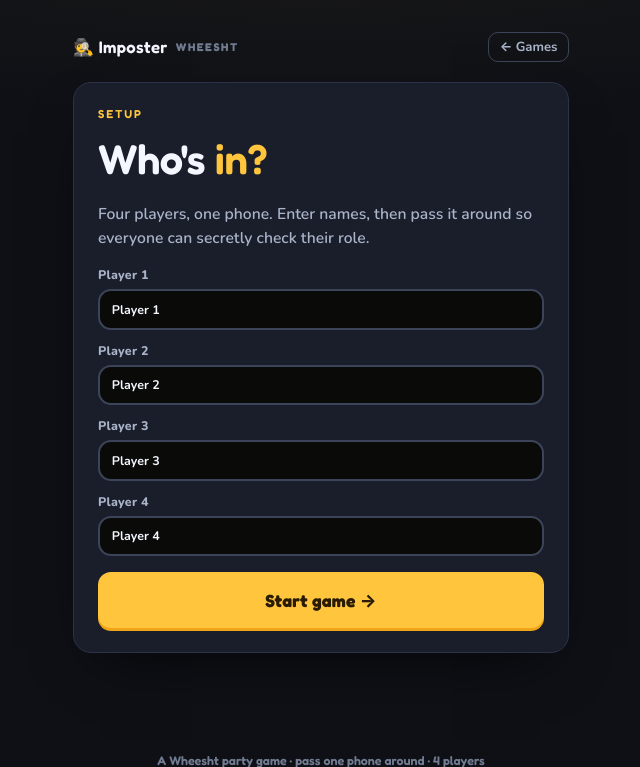
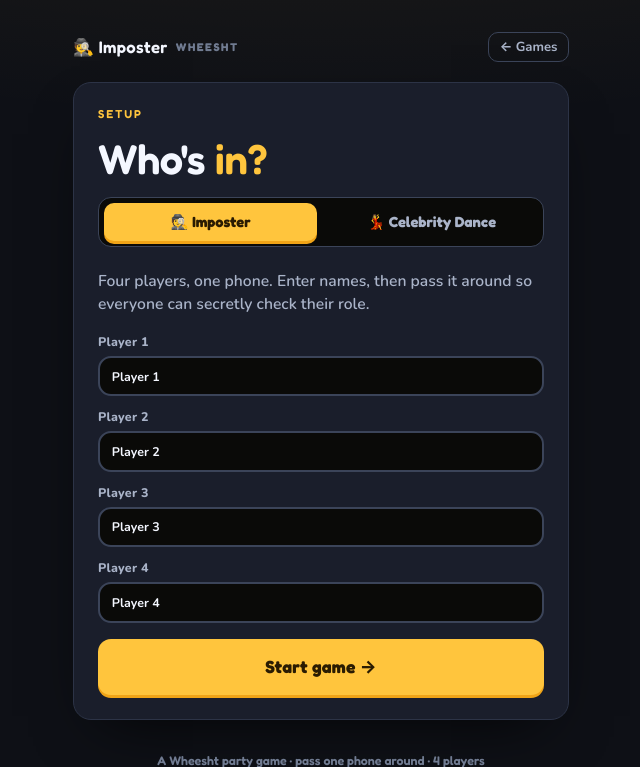
Before and after one commit to matthewjmortimer11/WC-Sweepstake, a FastAPI app: page /imposter in a window 1280 px wide. Shown: the top 767 px of the page, without its empty margins (319-959 px from the left). Run offline with FastAPI, Linux system fonts and the light colour scheme; data that the repository does not hold is empty; parts of the project's set-up code (start-up, migrations or seed data) failed here and were passed over.

Commit message:
Imposter: add Celebrity Dance mode
A second mode for the local-only /imposter game, chosen on the setup
screen (🕵️ Imposter / 💃 Celebrity Dance).

Celebrity Dance: three players are dealt the same celebrity, one player
gets a different one. Each player privately checks their own celeb (same
reveal look for everyone, so you never know if yours is the odd one),
then dances like them — accent/impression optional, mainly dance — and
the group spots the odd one out. A "Reveal the odd one out" button shows
who was different (and both celebs) once everyone has looked.

- ~37 recognisable, family-friendly celebs shipped with the page.
- New round reshuffles the odd player and redeals fresh celebs; Edit
  names returns to setup. Classic Imposter unchanged ("Hide role" kept).
- Still fully local-only (no backend/API); names/celebs via textContent.

Tests: assert Celebrity Dance markers; full suite 132 passed.

Co-Authored-By: Claude Opus 4.8 <noreply@anthropic.com>
Claude-Session: https://claude.ai/code/session_01KhYnHTk8ydA6gNfBk9fZsq

```diff
--- a/templates/imposter.html
+++ b/templates/imposter.html
@@ -74,7 +74,23 @@
       padding:.3em .6em;border-radius:var(--radius);width:100%}
     .role.imposter{color:#fff;background:linear-gradient(180deg,var(--imposter),var(--imposter-deep))}
     .role.safe{color:var(--safe-deep);background:rgba(33,212,207,.14);border:2px solid var(--safe)}
+    .role.celeb{color:var(--accent-ink);background:linear-gradient(180deg,var(--accent),var(--accent-2));
+      font-size:clamp(1.7rem,8.5vw,2.8rem);line-height:1.1}
+    .role-cap{letter-spacing:.14em;text-transform:uppercase;font-weight:800}
     .role-sub{color:var(--ink-2);font-size:.95rem;line-height:1.5;margin:0;max-width:34ch}
+    /* Mode selector */
+    .modes{display:flex;gap:8px;background:#0a0a08;border:1.5px solid var(--line-strong);
+      border-radius:var(--radius-sm);padding:5px}
+    .mode-opt{flex:1;appearance:none;border:0;background:transparent;color:var(--ink-2);cursor:pointer;
+      font:inherit;font-weight:800;font-family:var(--head);padding:.7em .6em;border-radius:10px;
+      transition:.14s var(--ease);font-size:.92rem}
+    .mode-opt.on{background:var(--accent);color:var(--accent-ink);box-shadow:0 3px 0 var(--accent-2)}
+    .mode-opt:focus-visible{outline:none;box-shadow:0 0 0 3px var(--bg),0 0 0 6px var(--accent)}
+    /* Reveal-the-answer box (celebrity mode) */
+    .answer{background:var(--panel-2);border:1px solid var(--line);border-radius:var(--radius-sm);
+      padding:14px 16px;text-align:center;display:grid;gap:4px}
+    .answer__line{margin:0;line-height:1.5}
+    .answer__line b{color:var(--accent)}
     .foot{margin-top:auto;text-align:center;color:var(--ink-3);font-size:.78rem;font-family:var(--head);font-weight:600}
     @media (prefers-reduced-motion:reduce){*{transition-duration:.05ms!important}}
   </style>
@@ -97,11 +113,39 @@
     // ── client-side state (the useState equivalent) ──────────────────────────
     const state = {
       screen: "setup",                 // setup | select | reveal
+      mode: "classic",                 // classic | celebrity
       names: ["Player 1", "Player 2", "Player 3", "Player 4"],
-      imposter: -1,                    // index of the imposter
+      imposter: -1,                    // index of the imposter / odd-one-out
+      celebs: [],                      // celebrity mode: a name per player
+      commonCeleb: "",                 // the celeb three players share
+      oddCeleb: "",                    // the different celeb the odd one gets
+      revealAnswer: false,             // celebrity mode: show who was different
       viewed: [],                      // indices that have peeked this round
       current: -1,                     // index being revealed
     };
+
+    // Recognisable, fun-to-dance celebrities (kept family-friendly).
+    const CELEBS = [
+      "Beyoncé", "Michael Jackson", "Freddie Mercury", "Elvis Presley",
+      "Lady Gaga", "Mick Jagger", "Tina Turner", "Madonna", "Prince",
+      "Bruno Mars", "Rihanna", "Dua Lipa", "Harry Styles", "Taylor Swift",
+      "Britney Spears", "James Brown", "Shakira", "Elton John", "Dolly Parton",
+      "Stevie Wonder", "Lizzo", "Usher", "Justin Timberlake", "Adele",
+      "Cardi B", "Snoop Dogg", "Billie Eilish", "Ariana Grande", "Post Malone",
+      "Gordon Ramsay", "David Attenborough", "Mr Bean", "Austin Powers",
+      "Napoleon Dynamite", "Borat", "Forrest Gump", "Jack Sparrow",
+    ];
+    const pick = (arr) => arr[Math.floor(Math.random() * arr.length)];
+
+    function dealCelebs(oddIndex) {
+      // Two distinct celebs: three players share one, the odd one gets the other.
+      const common = pick(CELEBS);
+      let odd = common;
+      while (odd === common) odd = pick(CELEBS);
+      state.commonCeleb = common;
+      state.oddCeleb = odd;
+      state.celebs = state.names.map((_, i) => (i === oddIndex ? odd : common));
+    }
 
     const el = (tag, attrs = {}, kids = []) => {
       const n = document.createElement(tag);
@@ -116,19 +160,23 @@
     };
 
     function startGame() {
-      // Randomly assign exactly one imposter; the other three are NOT IMPOSTER.
+      // Randomly pick the odd-one-out (imposter / different celeb).
       state.imposter = Math.floor(Math.random() * 4);
+      if (state.mode === "celebrity") dealCelebs(state.imposter);
       state.viewed = [];
+      state.revealAnswer = false;
       state.screen = "select";
       render();
     }
 
     function newRound() {
-      // Reshuffle the imposter, keep the same names.
+      // Reshuffle the odd-one-out (a different player each round) — keep names.
       const prev = state.imposter;
       do { state.imposter = Math.floor(Math.random() * 4); }
-      while (state.imposter === prev);     // a different player each round (4 players)
+      while (state.imposter === prev);
+      if (state.mode === "celebrity") dealCelebs(state.imposter);
       state.viewed = [];
+      state.revealAnswer = false;
       state.screen = "select";
       render();
     }
@@ -145,10 +193,24 @@
           }),
         ])
       );
+      const modeBtn = (id, label) => el("button", {
+        class: "mode-opt" + (state.mode === id ? " on" : ""),
+        "aria-pressed": state.mode === id ? "true" : "false",
+        onclick: () => { state.mode = id; render(); },
+      }, [el("span", { text: label })]);
+
+      const lede = state.mode === "celebrity"
+        ? "Four players, one phone. Everyone gets the same celebrity — except one. Check yours, then dance like them (accent or impression optional, but mainly dance). Spot the odd one out."
+        : "Four players, one phone. Enter names, then pass it around so everyone can secretly check their role.";
+
       return el("div", { class: "panel" }, [
         el("span", { class: "eyebrow", text: "Setup" }),
         el("h1", {}, [document.createTextNode("Who's "), el("span", { class: "em", text: "in?" })]),
-        el("p", { class: "lede", text: "Four players, one phone. Enter names, then pass it around so everyone can secretly check their role." }),
+        el("div", { class: "modes", role: "group", "aria-label": "Game mode" }, [
+          modeBtn("classic", "🕵️ Imposter"),
+          modeBtn("celebrity", "💃 Celebrity Dance"),
+        ]),
+        el("p", { class: "lede", text: lede }),
         el("div", { class: "names" }, inputs),
         el("button", {
           class: "btn btn--primary btn--lg btn--block", text: "Start game →",
@@ -175,11 +237,35 @@
           ]);
         })
       );
+      const celeb = state.mode === "celebrity";
+      const readyNote = celeb
+        ? "Everyone's seen their star. Dance! Then vote for the odd one out."
+        : "Everyone's seen their role. Time to find the imposter.";
+
+      // Celebrity mode lets the group reveal who had the different celeb.
+      let answer = null;
+      if (celeb && state.revealAnswer) {
+        answer = el("div", { class: "answer" }, [
+          el("p", { class: "answer__line" }, [
+            el("b", { text: state.names[state.imposter] }),
+            document.createTextNode(" was the odd one out — they had "),
+            el("b", { text: state.oddCeleb }),
+            document.createTextNode("."),
+          ]),
+          el("p", { class: "answer__line tiny muted", text: "Everyone else: " + state.commonCeleb + "." }),
+        ]);
+      }
+
       return el("div", { class: "panel" }, [
         el("span", { class: "eyebrow", text: "Pass the phone" }),
         el("p", { class: "note", text: "Only click your own name. No peeking." }),
         grid,
-        allViewed ? el("p", { class: "note", text: "Everyone's seen their role. Time to find the imposter." }) : null,
+        allViewed ? el("p", { class: "note", text: readyNote }) : null,
+        answer,
+        (celeb && allViewed && !state.revealAnswer)
+          ? el("button", { class: "btn btn--block", text: "Reveal the odd one out",
+              onclick: () => { state.revealAnswer = true; render(); } })
+          : null,
         el("div", { class: "row" }, [
           el("button", { class: "btn btn--ghost", text: "New round", onclick: newRound }),
           el("button", { class: "btn btn--ghost", text: "Edit names", onclick: () => { state.screen = "setup"; render(); } }),
@@ -189,6 +275,31 @@
 
     function revealScreen() {
       const i = state.current;
+      const hideBtn = el("button", {
+        class: "btn btn--primary btn--lg btn--block",
+        text: state.mode === "celebrity" ? "Hide" : "Hide role",
+        onclick: () => {
+          if (!state.viewed.includes(i)) state.viewed.push(i);
+          state.current = -1;
+          state.screen = "select";
+          render();
+        },
+      });
+
+      if (state.mode === "celebrity") {
+        // Same look for everyone — you only see your own celeb, never whether
+        // it's the shared one or the odd one. That's the whole game.
+        return el("div", { class: "panel" }, [
+          el("div", { class: "reveal" }, [
+            el("span", { class: "who", text: state.names[i] }),
+            el("span", { class: "role-cap tiny muted", text: "Your celebrity" }),
+            el("div", { class: "role celeb", text: state.celebs[i] }),
+            el("p", { class: "role-sub", text: "Dance like them. Accent or impression optional — but mainly dance." }),
+            hideBtn,
+          ]),
+        ]);
+      }
+
       const isImposter = i === state.imposter;
       return el("div", { class: "panel" }, [
         el("div", { class: "reveal" }, [
@@ -197,15 +308,7 @@
           el("p", { class: "role-sub", text: isImposter
             ? "Blend in. Don't get caught."
             : "Work out who the imposter is." }),
-          el("button", {
-            class: "btn btn--primary btn--lg btn--block", text: "Hide role",
-            onclick: () => {
-              if (!state.viewed.includes(i)) state.viewed.push(i);
-              state.current = -1;
-              state.screen = "select";
-              render();
-            },
-          }),
+          hideBtn,
         ]),
       ]);
     }
```
Also changed, not shown: tests/test_imposter.py (+11 -0 lines).
